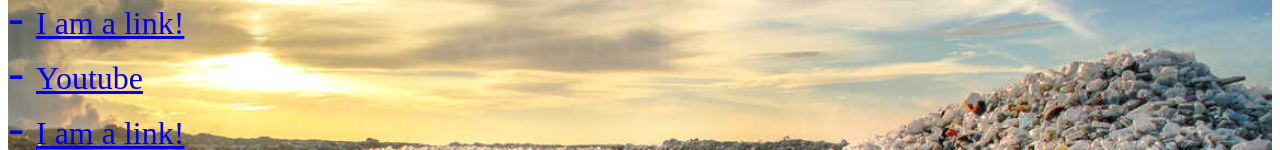
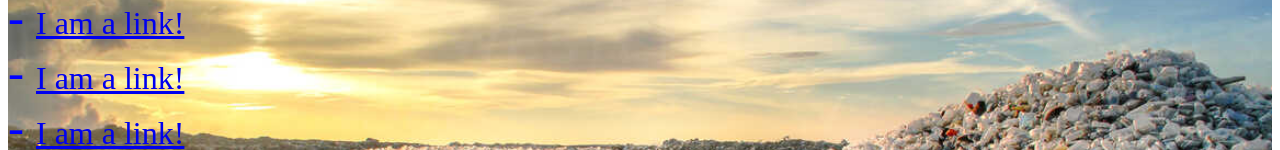
Before and after one commit to vicentesousa09/poluicaodosolo, a plain HTML site: page index.html in a window 1280 px wide. Shown: the part 221-371 px from the top of the page. Drawn offline with Linux system fonts and the light colour scheme.

Commit message:
Add files via upload

```diff
--- a/index.html
+++ b/index.html
@@ -13,7 +13,7 @@
 		<br>
 		<p><font size=8> -   </font> <font size=6> <a href="http://google.com" target="_blank">I am a link!</a>  </font>  <br>
 		<font size=8> -   </font> <font size=6> <a href="http://google.com" target="_blank">I am a link!</a>  </font>   <br>
-		<font size=8>	-   </font> <font size=6> <a href="https://www.youtube.com/?hl=pt-PT&gl=PT" target="_blank">Youtube</a>  </font>   <br>
+		<font size=8>	-   </font> <font size=6> <a href="http://google.com" target="_blank">I am a link!</a>  </font>   <br>
 		<font size=8>	-   </font> <font size=6> <a href="http://google.com" target="_blank">I am a link!</a>  </font>   <br>
 		<font size=8>	-   </font> <font size=6> <a href="http://google.com" target="_blank">I am a link!</a>  </font></font></p>
 	</div>
```
